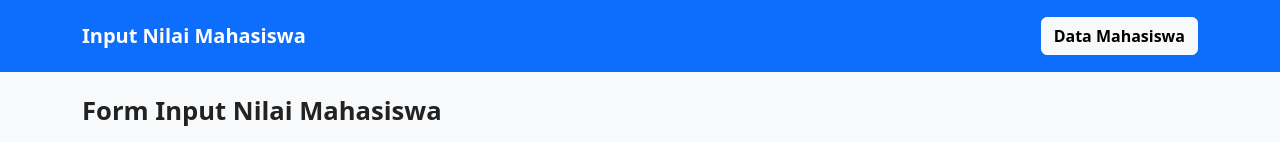
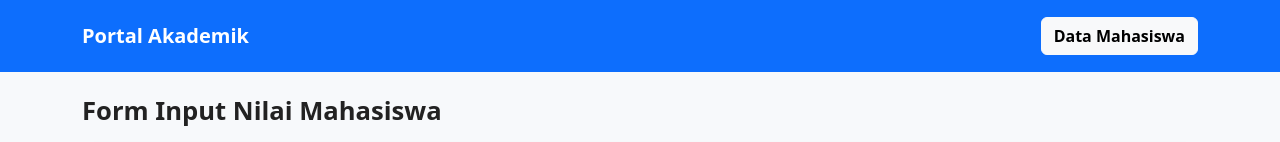
Before and after one commit to Ragit09/Input-Data-Mahasiswa, a plain HTML site: page index.html in a window 1280 px wide. Shown: the top 142 px of the page. Drawn offline with nearby package versions, Linux system fonts and the light colour scheme; no server answers.

Commit message:
Input Nilai Mahasiswa

```diff
--- a/index.html
+++ b/index.html
@@ -12,7 +12,7 @@
   <!-- NAVBAR -->
   <nav class="navbar navbar-expand-lg navbar-dark bg-primary py-3">
     <div class="container d-flex justify-content-between align-items-center">
-      <a class="navbar-brand fw-bold" href="#">Input Nilai Mahasiswa</a>
+      <a class="navbar-brand fw-bold" href="#">Portal Akademik</a>
       <div id="navButtons" class="d-flex gap-2"></div>
     </div>
   </nav>
```
